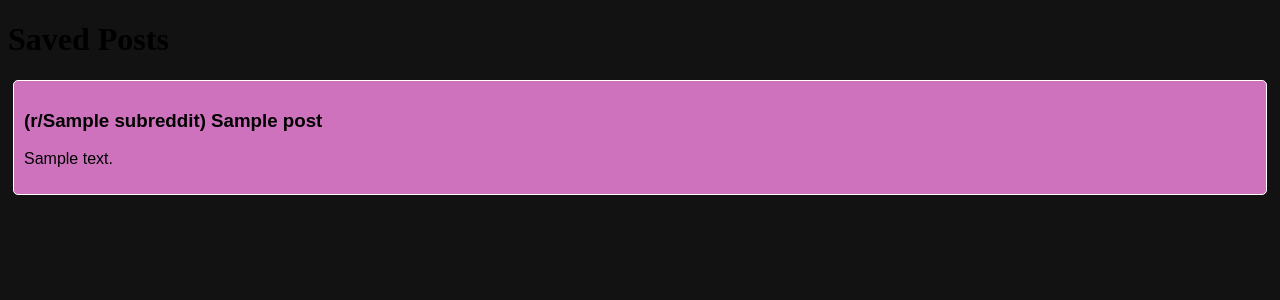
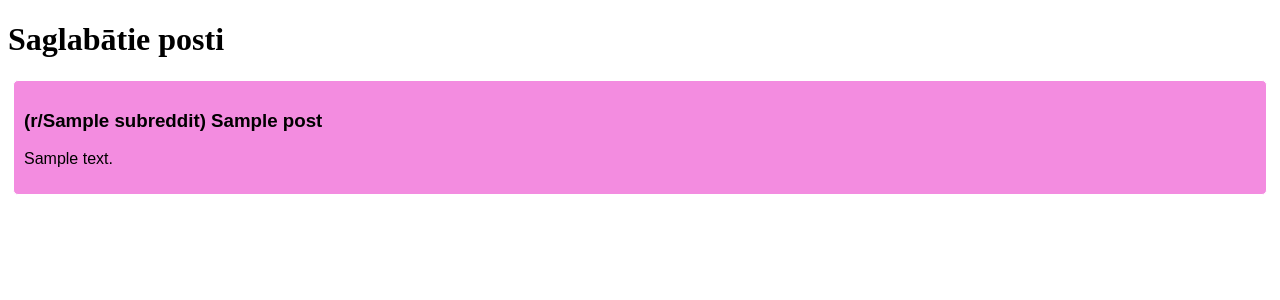
Before and after one commit to Areulius/nosleguma_projekts_rtu_pitons, a Flask app: template templates/index.html in a window 1280 px wide. Shown: the top 300 px of the page. Run offline with Flask 3, Linux system fonts and the light colour scheme; the template is opened without the code that fills it: most values are stand-ins (such as "Sample title", 1, 10 or a date in 2020).

Commit message:
1.25 fixed flask

```diff
--- a/functions/classes.py
+++ b/functions/classes.py
@@ -31,7 +31,7 @@ def clear_file(filename): open(filename, "w").close()
 # izskaita līnijas failā
 def count_lines(filename):
     line_count = 0
-    with open(filename, 'r') as file:
+    with open(filename, 'r', encoding="utf-8") as file:
         for line in file:
             line_count += 1
     return line_count
--- a/static/style.css
+++ b/static/style.css
@@ -1,3 +1,5 @@
+/* autors Valdis Arelis 231RMC177 */
+
 /* elements */
 a {
   color: black;
@@ -5,7 +7,7 @@ a {
 }
 
 div {
-  background-color: rgb(206, 114, 189);
+  background-color: rgb(243, 140, 224);
   border-color: rgb(255, 255, 255);
   border-style: solid;
   border-width: 1px 1px 1px 1px;
@@ -15,7 +17,7 @@ div {
 }
 
 html {
-  background-color: rgb(18, 18, 18);
+  background-color: rgb(255, 255, 255);
 }
 
 /* classes */
--- a/templates/index.html
+++ b/templates/index.html
@@ -1,3 +1,5 @@
+<!--autors Valdis Arelis 231RMC177-->
+
 <!DOCTYPE html>
 
 <html>
@@ -9,8 +11,8 @@
     </head>
 
     <body>
-        <h1>Saved Posts</h1>
-        {% for post in posts %}
+        <h1>Saglabātie posti</h1>
+        {% for post in posts.list %}
 
             <div class="post">
             <h3>(<a href="https://www.reddit.com/r/{{ post.subreddit }}" target="_blank">r/{{ post.subreddit }}</a>)
--- a/testing_flask.py
+++ b/testing_flask.py
@@ -1,6 +1,4 @@
 # autors Valdis Arelis 231RMC177
-
-# NESTRĀDĀ NESTRĀDĀ NESTRĀDĀ NESTRĀDĀ NESTRĀDĀ NESTRĀDĀ NESTRĀDĀ NESTRĀDĀ NESTRĀDĀ
 
 from flask import Flask, render_template
 from functions.classes import *
```
